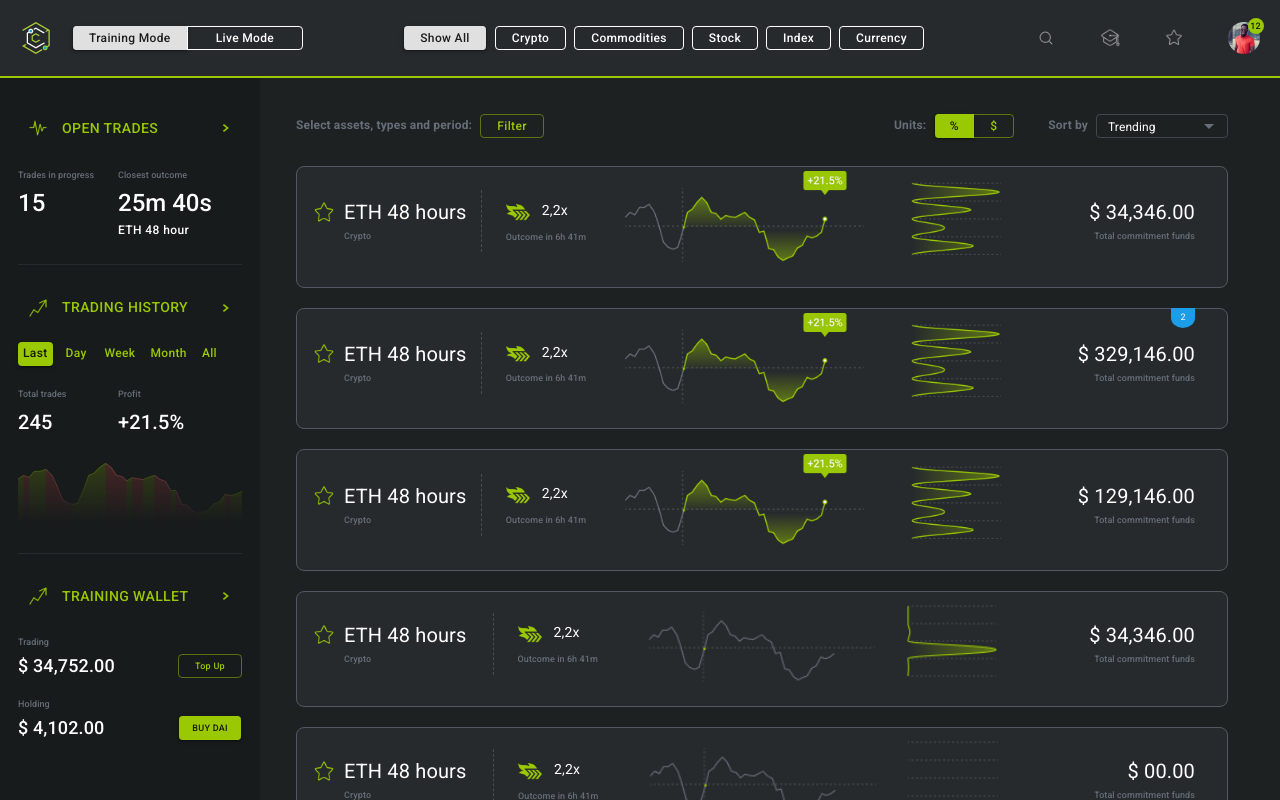
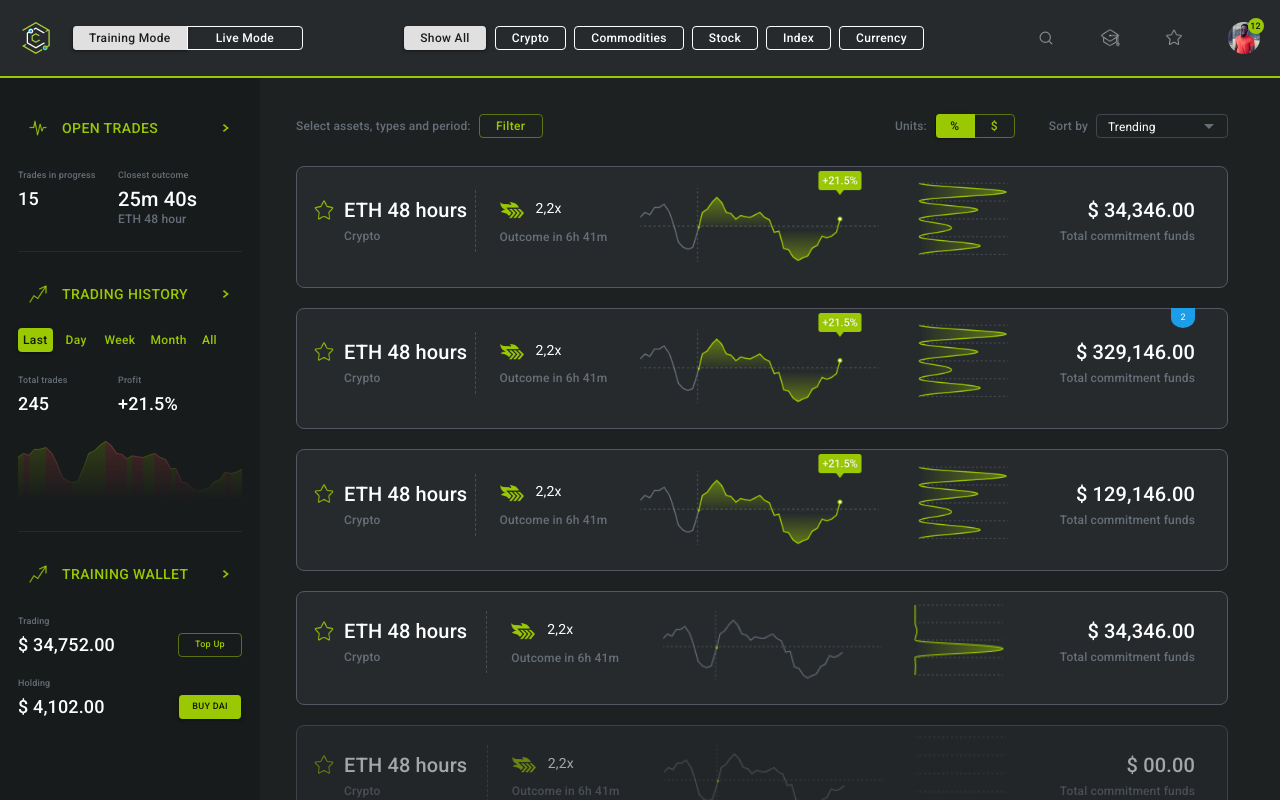
Before and after one commit to itsbhatt/ReactDashboard, a React (Create React App) app: page / in a window 1280 px wide. Built offline with nearby package versions, Linux system fonts and the light colour scheme.

Commit message:
typography fixed. card disabled added

```diff
--- a/src/components/Main/CryptoCard/CryptoCard.js
+++ b/src/components/Main/CryptoCard/CryptoCard.js
@@ -7,7 +7,11 @@ const CryptoCard = ({ data }) => {
   const classes = useStyles();
 
   return (
-    <Box className={classes.cardContainer}>
+    <Box
+      className={`${classes.cardContainer} ${
+        data.disabled ? classes.disabled : undefined
+      }`}
+    >
       {/* left */}
       <Box gridTemplateColumns="auto auto" py="8px" alignItems="center">
         {/* icon here */}
@@ -18,7 +22,10 @@ const CryptoCard = ({ data }) => {
               <Typography component="p" variant="h4">
                 {data.hrs}
               </Typography>
-              <Typography className={classes.sidebarSubHeading}>
+              <Typography
+                className={classes.sidebarSubHeading}
+                variant="subtitle1"
+              >
                 Crypto
               </Typography>
             </Box>
@@ -37,7 +44,7 @@ const CryptoCard = ({ data }) => {
               {data.prediction}
             </Typography>
           </Box>
-          <Typography className={classes.sidebarSubHeading}>
+          <Typography className={classes.sidebarSubHeading} variant="subtitle1">
             Outcome in 6h 41m
           </Typography>
         </Box>
@@ -63,7 +70,7 @@ const CryptoCard = ({ data }) => {
         <Typography component="p" variant="h4">
           {data.fund}
         </Typography>
-        <Typography className={classes.sidebarSubHeading}>
+        <Typography className={classes.sidebarSubHeading} variant="subtitle1">
           Total commitment funds
         </Typography>
       </Box>
--- a/src/components/Main/CryptoCard/styles.js
+++ b/src/components/Main/CryptoCard/styles.js
@@ -13,6 +13,9 @@ const useStyles = makeStyles(() => ({
       display: 'grid',
     },
   },
+  disabled: {
+    opacity: 0.6,
+  },
   cardCenter: {
     display: 'grid',
     paddingLeft: '24px',
@@ -23,10 +26,6 @@ const useStyles = makeStyles(() => ({
     alignContent: 'center',
   },
   sidebarSubHeading: {
-    fontSize: 9,
-    lineHeight: '12px',
-    color: '#666e79',
-    fontWeight: 500,
     marginTop: 6,
   },
   commits: {
--- a/src/components/Main/Main.js
+++ b/src/components/Main/Main.js
@@ -70,6 +70,7 @@ const data = [
       vertical: 'empty_vertical_graph.png',
     },
     fund: '$ 00.00',
+    disabled: true,
   },
 ];
 
--- a/src/components/Sidebar/Sidebar.js
+++ b/src/components/Sidebar/Sidebar.js
@@ -42,7 +42,10 @@ const Sidebar = () => {
           gridGap="20px"
         >
           <Box>
-            <Typography className={classes.sidebarSubHeading} variant="h6">
+            <Typography
+              className={classes.sidebarSubHeading}
+              variant="subtitle2"
+            >
               Trades in progress
             </Typography>
 
@@ -51,13 +54,16 @@ const Sidebar = () => {
             </Typography>
           </Box>
           <Box>
-            <Typography className={classes.sidebarSubHeading} variant="h6">
+            <Typography
+              className={classes.sidebarSubHeading}
+              variant="subtitle2"
+            >
               Closest outcome
             </Typography>
-            <Typography component="p" variant="h5">
+            <Typography component="p" variant="h4">
               25m 40s
             </Typography>
-            <Typography variant="caption">ETH 48 hour</Typography>
+            <Typography variant="subtitle1">ETH 48 hour</Typography>
           </Box>
         </Box>
       </Box>
@@ -94,19 +100,25 @@ const Sidebar = () => {
           gridGap="20px"
         >
           <Box>
-            <Typography className={classes.sidebarSubHeading} variant="h6">
+            <Typography
+              className={classes.sidebarSubHeading}
+              variant="subtitle2"
+            >
               Total trades
             </Typography>
 
-            <Typography component="p" variant="h6">
+            <Typography component="p" variant="h5">
               245
             </Typography>
           </Box>
           <Box>
-            <Typography className={classes.sidebarSubHeading} variant="h6">
+            <Typography
+              className={classes.sidebarSubHeading}
+              variant="subtitle2"
+            >
               Profit
             </Typography>
-            <Typography component="p" variant="h6">
+            <Typography component="p" variant="h5">
               +21.5%
             </Typography>
           </Box>
@@ -141,13 +153,16 @@ const Sidebar = () => {
         {/*  */}
         <Box mt="22px" display="grid" gridGap="20px">
           <Box>
-            <Typography className={classes.sidebarSubHeading} variant="h6">
+            <Typography
+              className={classes.sidebarSubHeading}
+              variant="subtitle2"
+            >
               Trading
             </Typography>
 
             {/*  */}
             <Box display="flex" justifyContent="space-between">
-              <Typography className={classes.h6} component="p" variant="h6">
+              <Typography className={classes.h6} component="p" variant="h5">
                 $ 34,752.00
               </Typography>
               <Box className={classes.btnContainer}>
@@ -158,7 +173,10 @@ const Sidebar = () => {
             </Box>
           </Box>
           <Box>
-            <Typography className={classes.sidebarSubHeading} variant="h6">
+            <Typography
+              className={classes.sidebarSubHeading}
+              variant="subtitle2"
+            >
               Holding
             </Typography>
 
--- a/src/theme.js
+++ b/src/theme.js
@@ -44,10 +44,28 @@ const theme = createMuiTheme({
 theme.typography.subtitle1 = {
   color: '#666e79',
   fontSize: '12px',
+  lineHeight: '16px',
+  fontWeight: 500,
+};
+theme.typography.subtitle2 = {
+  color: '#666e79',
+  fontSize: '9px',
+  lineHeight: '12px',
+  fontWeight: 500,
 };
 theme.typography.h4 = {
   fontSize: '20px',
   lineHeight: '24px',
+  fontWeight: 500,
+};
+theme.typography.h5 = {
+  fontSize: '18px',
+  lineHeight: '24px',
+  fontWeight: 500,
+};
+theme.typography.h6 = {
+  fontSize: '14px',
+  lineHeight: '20px',
 };
 
 export default theme;
```
Also changed, not shown: 1 other file (tests, documents, lock files or other folders).
